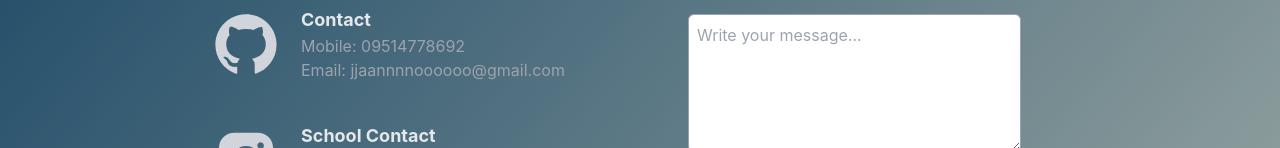
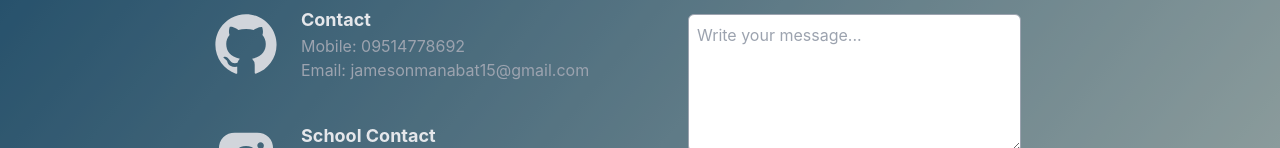
Before and after one commit to aysii/portfolio2, a React (Create React App) app: page /Contact in a window 1280 px wide. Shown: the part 482-630 px from the top of the page. Built offline with nearby package versions, Linux system fonts and the light colour scheme.

Commit message:
next commit

```diff
--- a/src/components/Contact.jsx
+++ b/src/components/Contact.jsx
@@ -37,7 +37,7 @@ const Contact = () => {
                                     <h3 class="text-lg font-bold text-gray-200">Contact
                                     </h3>
                                     <p class="text-gray-400">Mobile: 09514778692</p>
-                                    <p class="text-gray-400">Email: jjaannnnoooooo@gmail.com</p>
+                                    <p class="text-gray-400">Email: jamesonmanabat15@gmail.com</p>
                                 </div>
                             </li>
                             <li class="flex">
```
